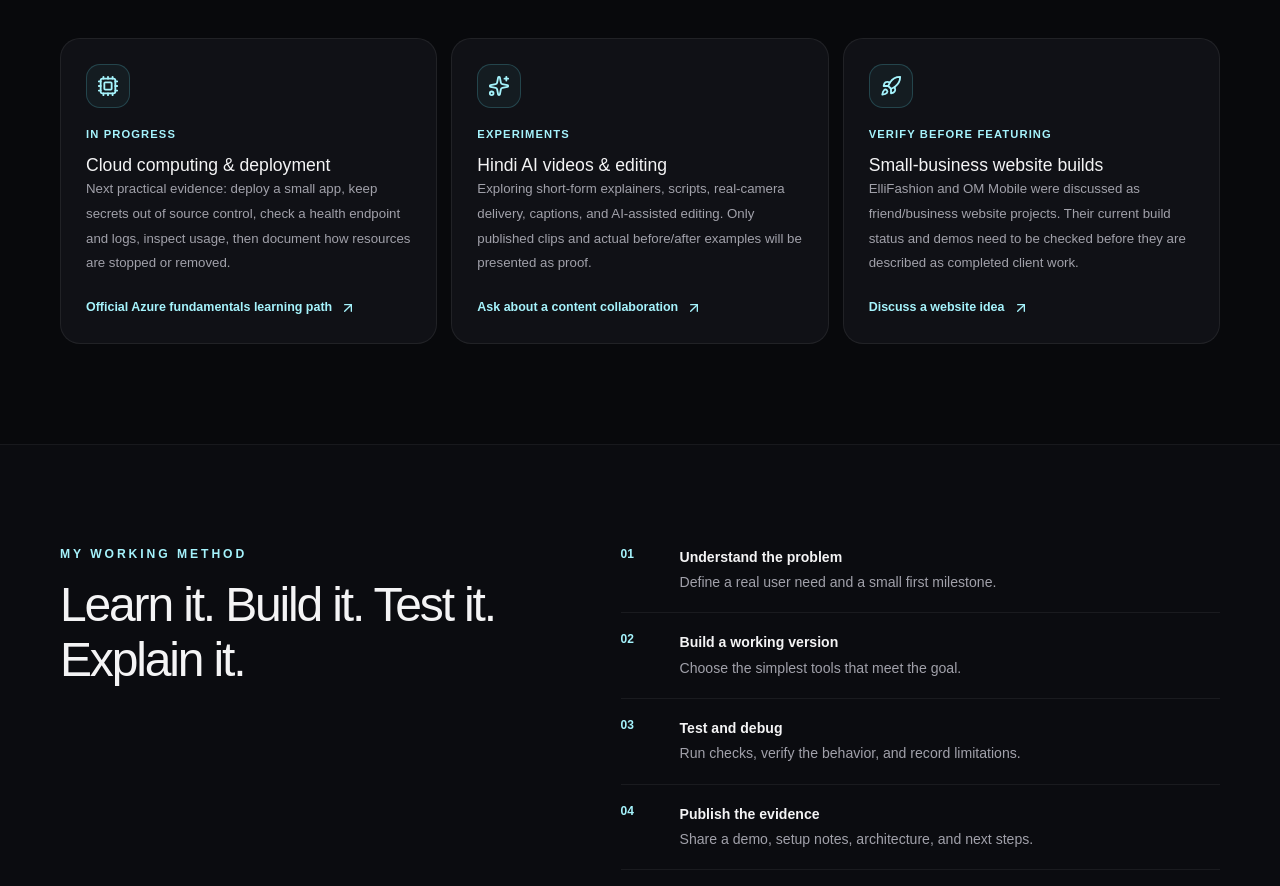
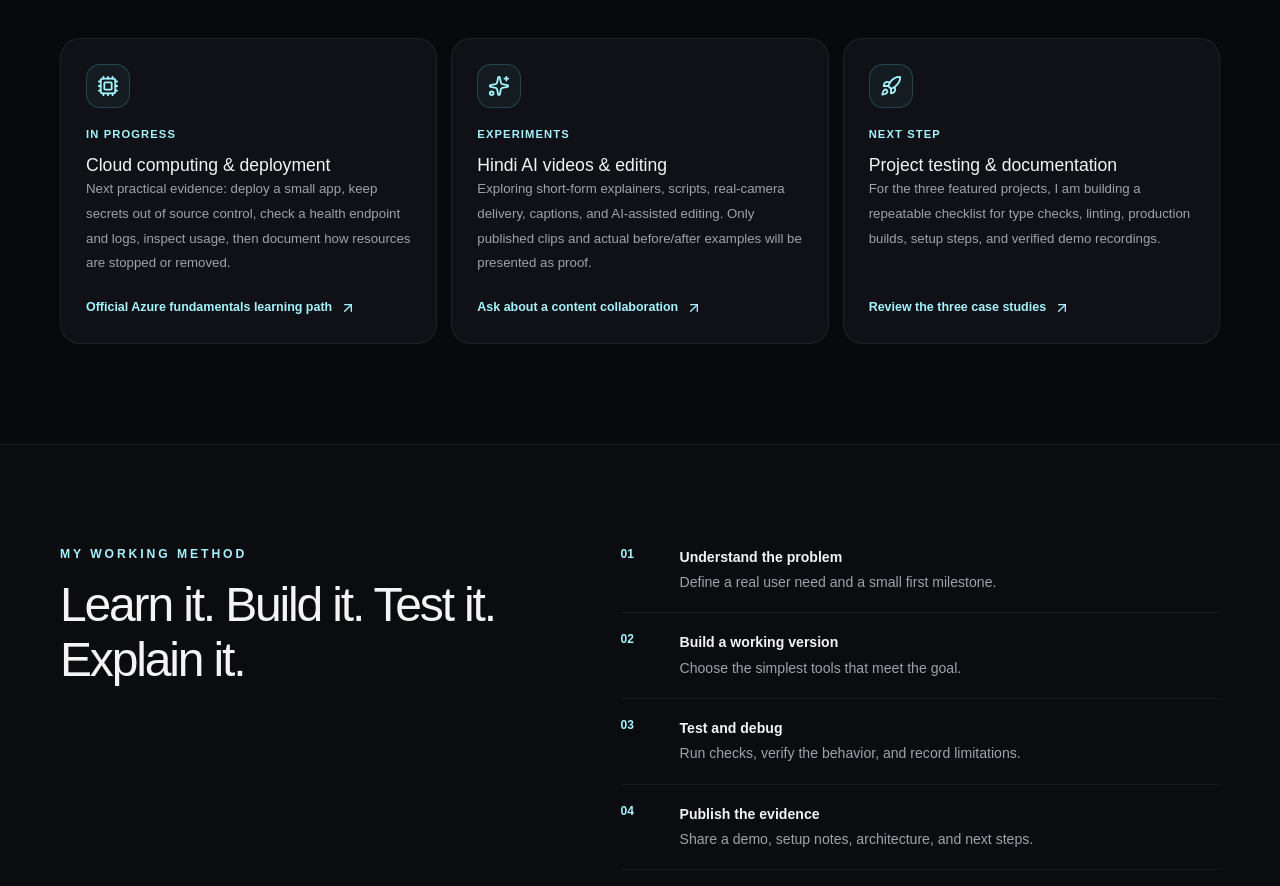
Before and after one commit to sdeepak20072004-hue/deepak-portfolio, a Next.js app: page / in a window 1280 px wide. Shown: the part 4060-4946 px from the top of the page. Built offline with nearby package versions, Linux system fonts and the light colour scheme.

Commit message:
Keep portfolio scope focused on three core projects

```diff
--- a/src/app/page.tsx
+++ b/src/app/page.tsx
@@ -185,10 +185,10 @@ export default function Home() {
           </article>
           <article className="lab-card">
             <div className="lab-icon"><Rocket size={22} /></div>
-            <span className="lab-state">Verify before featuring</span>
-            <h3>Small-business website builds</h3>
-            <p>ElliFashion and OM Mobile were discussed as friend/business website projects. Their current build status and demos need to be checked before they are described as completed client work.</p>
-            <a className="text-link" href="#contact">Discuss a website idea <ArrowUpRight size={16} /></a>
+            <span className="lab-state">Next step</span>
+            <h3>Project testing &amp; documentation</h3>
+            <p>For the three featured projects, I am building a repeatable checklist for type checks, linting, production builds, setup steps, and verified demo recordings.</p>
+            <a className="text-link" href="#projects">Review the three case studies <ArrowUpRight size={16} /></a>
           </article>
         </div>
       </section>
```
